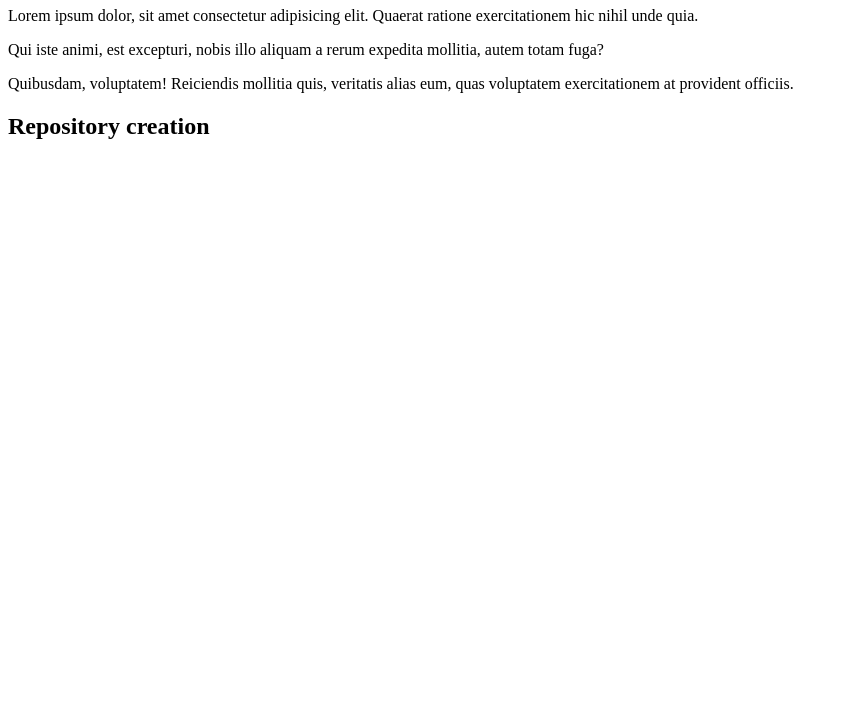
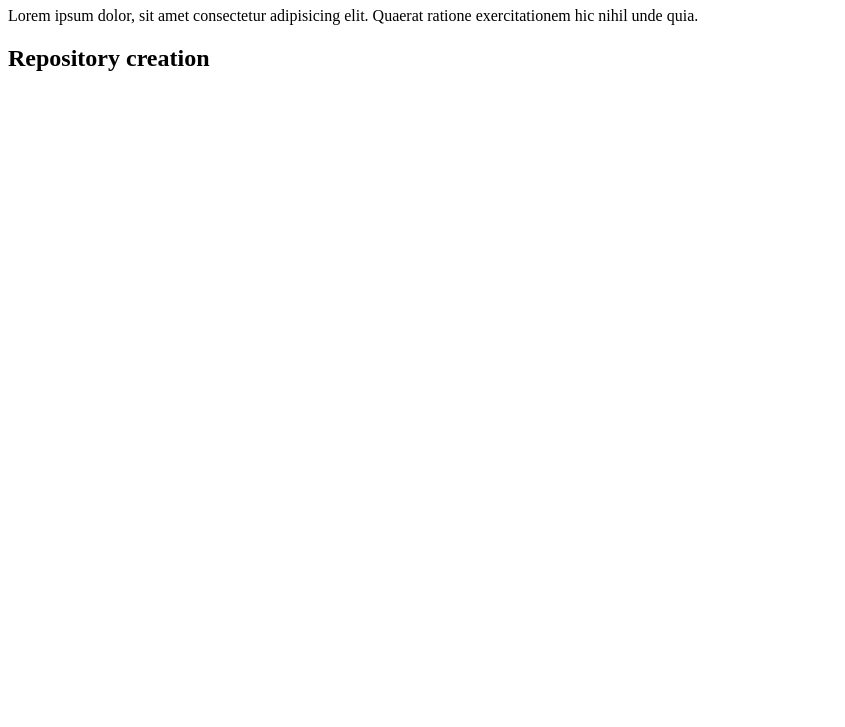
Before and after one commit to Obaida116/my-second-website, a plain HTML site: page index.html in a window 1280 px wide. Shown: the part 73-800 px from the top of the page, without its empty margins (0-845 px from the left). Drawn offline with Linux system fonts and the light colour scheme.

Commit message:
delete para

```diff
--- a/index.html
+++ b/index.html
@@ -9,8 +9,6 @@
 <body>
     <h1>Git Hub use</h1>
     <p>Lorem ipsum dolor, sit amet consectetur adipisicing elit. Quaerat ratione exercitationem hic nihil unde quia.</p>
-    <p>Qui iste animi, est excepturi, nobis illo aliquam a rerum expedita mollitia, autem totam fuga?</p>
-    <p>Quibusdam, voluptatem! Reiciendis mollitia quis, veritatis alias eum, quas voluptatem exercitationem at provident officiis.</p>
     <h2>Repository creation</h2>
 </body>
 </html>
```
Also changed, not shown: 1 other file.
